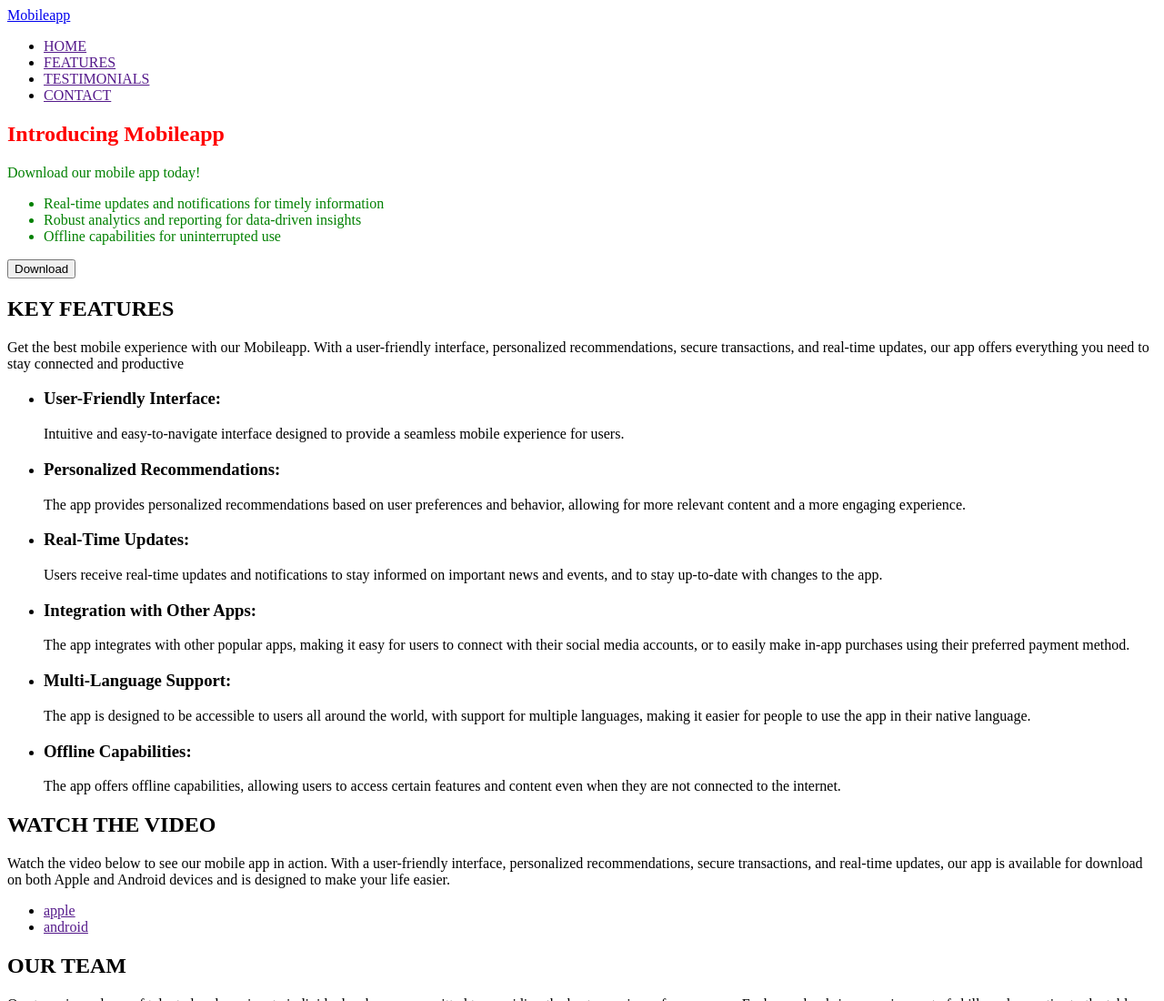
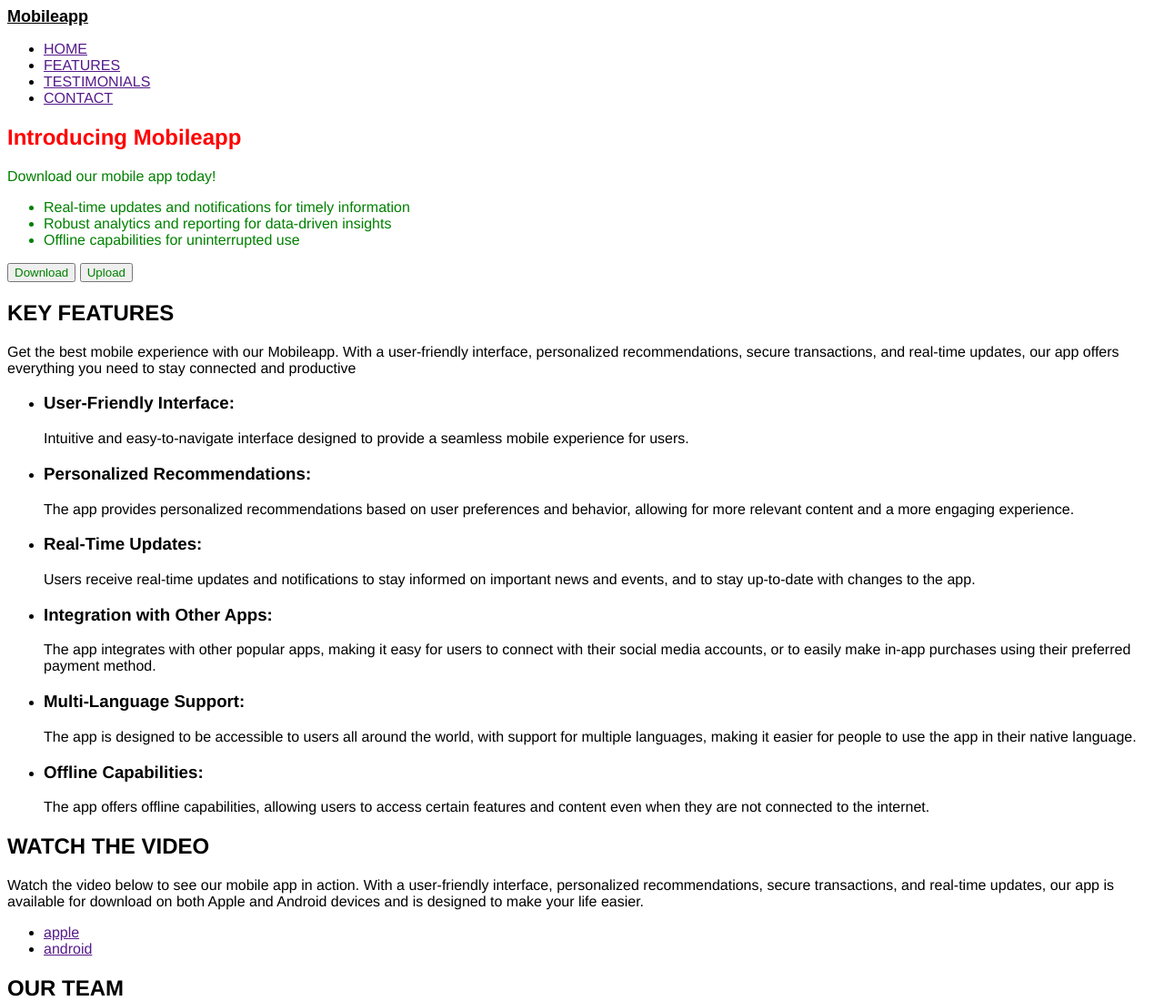
Before and after one commit to sselesnes/blended-01, a plain HTML site: page index.html in a window 1280 px wide. Shown: the top 1100 px of the page at 91% size. Drawn offline with Linux system fonts and the light colour scheme.

Commit message:
header link font

```diff
--- a/css/styles.css
+++ b/css/styles.css
@@ -1,3 +1,7 @@
+body {
+  font-family: "Helvetica Neue", "Roboto", "Verdana", sans-serif;
+}
+
 h1 {
   color: blue;
 }
@@ -13,3 +17,18 @@ h1 {
 #hero {
   color: green;
 }
+
+.hero > .btn-dl {
+  color: inherit;
+}
+
+.hero > .btn-ul {
+  color: currentColor;
+}
+
+header > .logo {
+  color: black;
+  font-family: "Raleway", sans-serif;
+  font-size: 18px;
+  font-weight: 700;
+}
--- a/index.html
+++ b/index.html
@@ -8,7 +8,7 @@
   </head>
   <body>
     <header>
-      <a href="./index.html">Mobileapp</a>
+      <a href="./index.html" class="logo">Mobileapp</a>
       <nav>
         <ul>
           <li><a href="">HOME</a></li>
@@ -27,7 +27,8 @@
           <li>Robust analytics and reporting for data-driven insights</li>
           <li>Offline capabilities for uninterrupted use</li>
         </ul>
-        <button type="button">Download</button>
+        <button type="button" class="btn-dl">Download</button>
+        <button type="button" class="btn-ul">Upload</button>
       </section>
       <section id="benefits">
         <h2>KEY FEATURES</h2>
```
